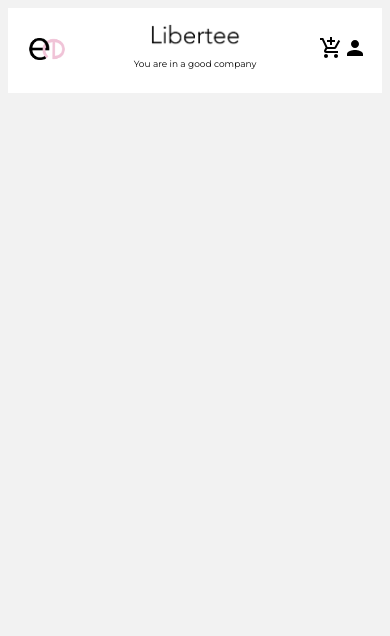
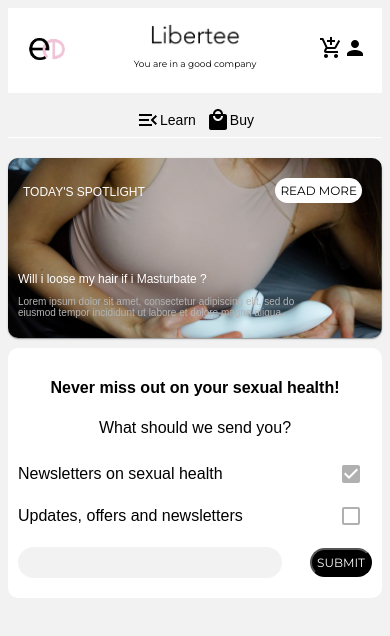
Before and after one commit to CodeoxTechnologies/libertee-web, a React (Create React App) app: page / in a window 390 px wide. Shown: the top 636 px of the page. Built offline with nearby package versions, Linux system fonts and the light colour scheme; a web font is replaced by a local one.

Commit message:
spotlight and newsletter responsiveness

```diff
--- a/package.json
+++ b/package.json
@@ -13,6 +13,7 @@
     "notistack": "^2.0.5",
     "react": "^18.2.0",
     "react-detect-offline": "^2.4.5",
+    "react-device-detect": "^2.2.2",
     "react-dom": "^18.2.0",
     "react-router": "^6.4.1",
     "react-router-dom": "^6.4.1",
--- a/src/assets/styles/common.scss
+++ b/src/assets/styles/common.scss
@@ -6,11 +6,23 @@
     background: #000;
     border-radius: 20px;
     text-transform: uppercase;
-    padding: 10px;
     color: #fff;
     font-family: 'Montserrat', sans-serif;
-    font-weight: 600;
     cursor: pointer;
+
+}
+
+@media screen and (min-width: 250px) and (max-width: 768px) {
+    .button-black {
+        padding: 5px;
+        font-size: 12px;
+        font-weight: 400;
+    }
+    .button-white {
+        padding: 5px;
+        font-size: 12px;
+        font-weight: 400;
+    }
 }
 
 .button-white {
@@ -19,10 +31,8 @@
     border-radius: 20px;
     border: none;
     text-transform: uppercase;
-    padding: 10px;
     color: #000;
     font-family: 'Montserrat', sans-serif;
-    font-weight: 600;
     cursor: pointer;
 
 }
--- a/src/assets/styles/home.scss
+++ b/src/assets/styles/home.scss
@@ -8,6 +8,8 @@ body {
 
 @media screen and (min-width: 250px) and (max-width: 768px) {
     .home {
+
+        // header
         .header {
             font-family: 'montserrat', sans-serif;
             background: #fff;
@@ -16,33 +18,147 @@ body {
             flex-direction: row;
             justify-content: space-between;
             align-items: center;
+
             .logo {
                 width: 48px;
             }
+
             .libertee {
                 display: flex;
                 flex-direction: column;
                 align-items: center;
+
                 .libertee-logo {
                     width: 98px;
                     height: 26px;
                 }
+
                 p {
                     font-size: 9px;
                     font-weight: 300;
                     align-items: center;
                 }
             }
+
             .navigation-icons {
-                font-size: 18px;;
+                font-size: 18px;
+                ;
             }
 
         }
 
+        // navigation
+        .navigation {
+            display: flex;
+            flex-direction: row;
+            justify-content: center;
+            align-content: space-between;
+            align-items: center;
+            margin-top: 10px;
+            font-size: 14px;
+            border-bottom: 1px solid #fff;
+
+            span {
+                display: flex;
+                flex-direction: row;
+                align-items: center;
+                padding: 5px;
+                cursor: pointer;
+            }
+        }
+
+        .spotlight-section {
+            margin-top: 20px;
+            font-family: 'work-sans', sans-serif;
+            font-style: normal;
+            background: url('../images/spotlight.png');
+            background-repeat: no-repeat;
+            background-size: cover;
+            position: relative;
+            display: flex;
+            flex-direction: column;
+            justify-content: space-between;
+            align-items: flex-start;
+            width: 100%;
+            height: 180px;
+            border-radius: 10px;
+
+            .spotlight-top {
+                display: flex;
+                flex-direction: row;
+
+                .spotlight-text {
+                    color: #fff;
+                    padding: 15px;
+                    font-size: 12px;
+                }
+
+                .read-more-spotlight {
+                    padding: 10px;
+                    justify-content: flex-end;
+                    float: right;
+                    margin: 10px;
+                }
+            }
+
+            .spotlight-bottom {
+                .spotlight-bottom-content {
+                    position: absolute;
+                    bottom: 0%;
+                    color: #fff;
+                    margin: 10px;
+
+                    .spotlight-title {
+                        color: #fff;
+                        margin: 0px;
+                        font-size: 12px;
+                        font-weight: 400;
+                    }
+
+                    .spotlight-description {
+                        color: #B4B4B4;
+                        font-size: 10px;
+                    }
+
+                }
+            }
+        }
+        .commitment-desktop {
+            display: none;
+        }
+        .newsletter-container {
+            background: #fff;
+            border-radius: 10px;
+            padding: 10px;
+            margin-top: 10px;
+            .newsletter-flex {
+                display: flex;
+                flex-direction: row;
+                align-items: center;
+                justify-content: space-between;
+            }
+            .newsletter-subscribe {
+                display: flex;
+                flex-direction: row;
+                justify-content: space-between;
+                align-items: center;
+                margin-top: 10px;
+                margin-bottom: 10px;
+
+                input {
+                    width: 70%;
+                    border-radius: 20px;
+                    padding: 8px;
+                    border: none;
+                    background: #F2F2F2;
+                    margin-right: 10px;
+                }
+            }
+        }
     }
 }
 
-@media screen and (min-width: 768px ) and (max-width: 992px) {
+@media screen and (min-width: 768px) and (max-width: 992px) {
     .home {
         .header {
             font-family: 'montserrat', sans-serif;
@@ -52,25 +168,30 @@ body {
             flex-direction: row;
             justify-content: space-between;
             align-items: center;
+
             .logo {
                 width: 48px;
             }
+
             .libertee {
                 display: flex;
                 flex-direction: column;
                 align-items: center;
+
                 .libertee-logo {
                     width: 98px;
                     height: 26px;
                 }
+
                 p {
                     font-size: 9px;
                     font-weight: 300;
                     align-items: center;
                 }
             }
+
             .navigation-icons {
-                font-size: 18px;;
+                font-size: 18px;
             }
 
         }
@@ -149,6 +270,7 @@ body {
                 width: 100%;
                 height: 100%;
                 border-radius: 10px;
+
                 .spotlight-top {
                     display: flex;
                     flex-direction: row;
@@ -297,4 +419,4 @@ body {
     }
 }
 
-@media (max-width: 1200px) { }
+@media (max-width: 1200px) {}
--- a/src/home/components/Navigation.js
+++ b/src/home/components/Navigation.js
@@ -6,10 +6,10 @@ const Navigation = () => {
     return (
         <div className="navigation">
             <span>
-                <MenuOpenIcon fontSize="large" /> Learn
+                <MenuOpenIcon  /> Learn
             </span>
             <span>
-                <LocalMallIcon fontSize="large" /> Buy
+                <LocalMallIcon  /> Buy
             </span>
 
         </div>
--- a/src/home/components/NewsLetter.js
+++ b/src/home/components/NewsLetter.js
@@ -15,9 +15,9 @@ const NewsLetter = () => {
                     </div>
                 </Grid>
             </Grid>
-            <Grid container align="center">
-                <Grid item md={6} lg={6} sm={12} xs={6}>
-                    <div>
+            <Grid container >
+                <Grid item md={6} lg={6} sm={12} xs={12}>
+                    <div className="newsletter-flex">
                         Newsletters on sexual health
                         <Checkbox
                             color="primary"
@@ -28,8 +28,8 @@ const NewsLetter = () => {
                         />
                     </div>
                 </Grid>
-                <Grid item md={6} lg={6} sm={12} xs={6}>
-                    <div>
+                <Grid item md={6} lg={6} sm={12} xs={12}>
+                    <div className="newsletter-flex">
                         Updates, offers and newsletters
                         <Checkbox
                             color="primary"
@@ -41,7 +41,7 @@ const NewsLetter = () => {
                     </div>
                 </Grid>
             </Grid>
-            <Grid container align="center">
+            <Grid container>
                 <Grid item md={12} xs={12} sm={12} lg={12}>
                     <div className="newsletter-subscribe">
                         <input type="email" value={email} onChange={(e) => setEmail(e.target.value)} />
--- a/src/home/components/Spotlight.js
+++ b/src/home/components/Spotlight.js
@@ -7,21 +7,21 @@ const SpotLight = () => {
     return (
         <Paper className="spotlight-section" >
             <Grid container spacing={2} className="spotlight-top" >
-                <Grid item md={6}>
+                <Grid item md={6} xs={6} sm={6}>
                     <div className="spotlight-text">
                         <p>TODAY'S SPOTLIGHT</p>
                     </div>
                 </Grid>
-                <Grid item md={6} >
+                <Grid item md={6} xs={6} sm={6} >
                     <div className="read-more-spotlight">
-                        <button className="button-white"> Read more </button>
+                        <button className="button-white button-small"> Read more </button>
                     </div>
                 </Grid>
             </Grid>
             <Grid container spacing={3} className="spotlight-bottom">
-                <Grid item md={8} className="spotlight-bottom-content" >
-                    <h4>Will i loose my hair if i Masturbate ?</h4>
-                    <p>Lorem ipsum dolor sit amet, consectetur adipiscing elit, sed do eiusmod tempor incididunt ut labore et dolore magna aliqua.</p>
+                <Grid item md={8} xs={10} sm={10} className="spotlight-bottom-content" >
+                    <p className="spotlight-title">Will i loose my hair if i Masturbate ?</p>
+                    <p className="spotlight-description">Lorem ipsum dolor sit amet, consectetur adipiscing elit, sed do eiusmod tempor incididunt ut labore et dolore magna aliqua.</p>
                 </Grid>
             </Grid>
         </Paper>
--- a/src/home/containers/Home.js
+++ b/src/home/containers/Home.js
@@ -1,5 +1,6 @@
 import React, { Component } from 'react';
 import { Grid } from '@mui/material';
+import { isMobile } from 'react-device-detect';
 import Header from '../components/Header';
 import Navigation from '../components/Navigation';
 import SpotLight from '../components/Spotlight';
@@ -12,17 +13,18 @@ class Home extends Component {
     return (
       <div className='home'>
         <Header />
-        {/* <Navigation />
-        <div className='spotlight-commitment'>
+        <Navigation />
+        <div>
           <Grid container spacing={2} >
             <Grid item md={6} lg={6} sm={12} xs={12}>
               <SpotLight />
             </Grid>
-            <Grid item md={6} lg={6} sm={12} xs={12}>
+            <Grid item md={6} lg={6} sm={12} xs={12} className="commitment-desktop">
               <Commitment />
             </Grid>
           </Grid>
         </div>
+
         <div className='newsletter-section'>
           <Grid container >
             <Grid item md={12} xs={12} sm={12} lg={12} >
@@ -30,6 +32,7 @@ class Home extends Component {
             </Grid>
           </Grid>
         </div>
+        {/*
         <div className='newsletter-section'>
           <Grid container >
             <Grid item md={12} xs={12} sm={12} lg={12} >
```
Also changed, not shown: 1 other file (tests, documents, lock files or other folders).
